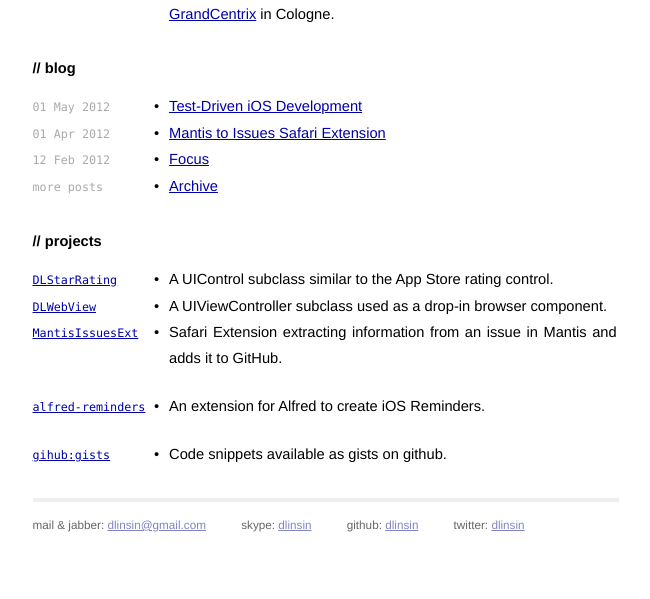
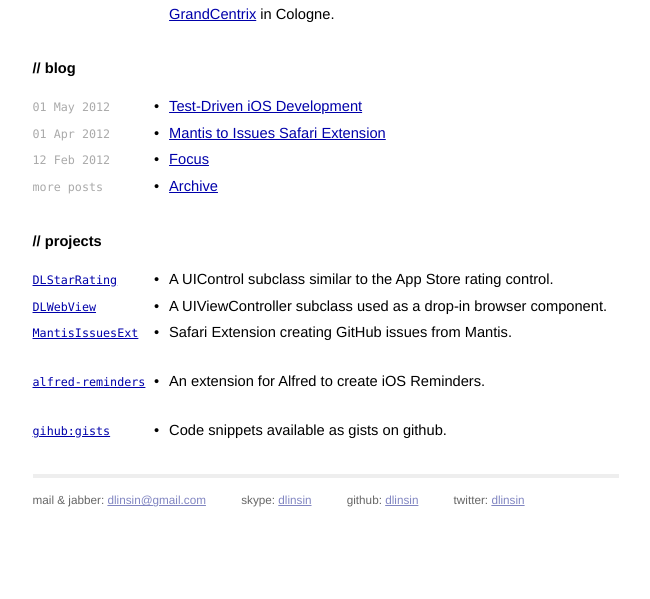
Before and after one commit to dlinsin/dlinsin-archive.github.com, a Jekyll site: the page built from index.html, in a window 1280 px wide. Shown: the part 335-934 px from the top of the page, without its empty margins (314-964 px from the left). Built offline with Jekyll 4.4.1, drawn with Linux system fonts in a browser that asks for light colours; Markdown is read by kramdown in place of the engine named in the settings; after the commit the page ends 909 px from its top, so only the background shows below that.

Commit message:
Shortened description for MantisIssuesExt

```diff
--- a/index.html
+++ b/index.html
@@ -64,7 +64,7 @@ title: David Linsin
     <li>
       <div class="first"><span><a href="https://github.com/dlinsin/Mantis-Issues-Ext">MantisIssuesExt</a></span></div>
       <div class="sep"> &bull; </div>
-      <div class="second">Safari Extension extracting information from an issue in Mantis and adds it to GitHub.</div>
+      <div class="second">Safari Extension creating GitHub issues from Mantis.</div>
     </li>
     <br/>
     <li>
```
